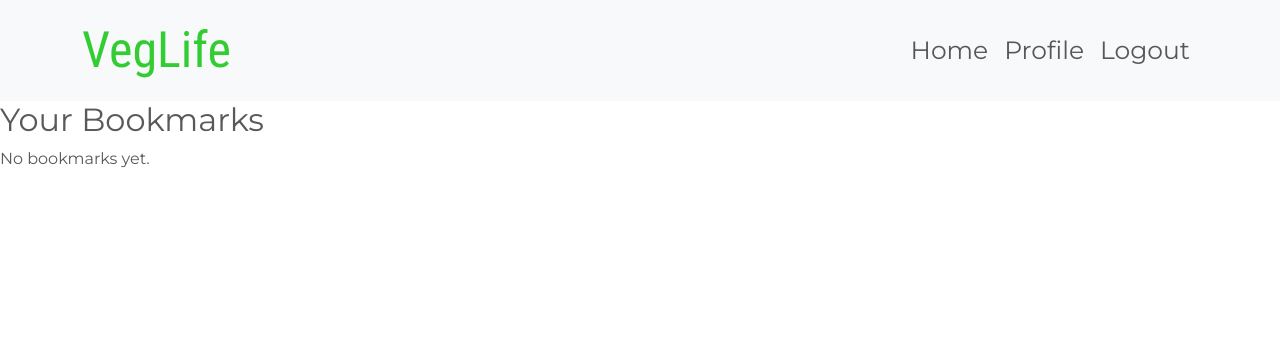
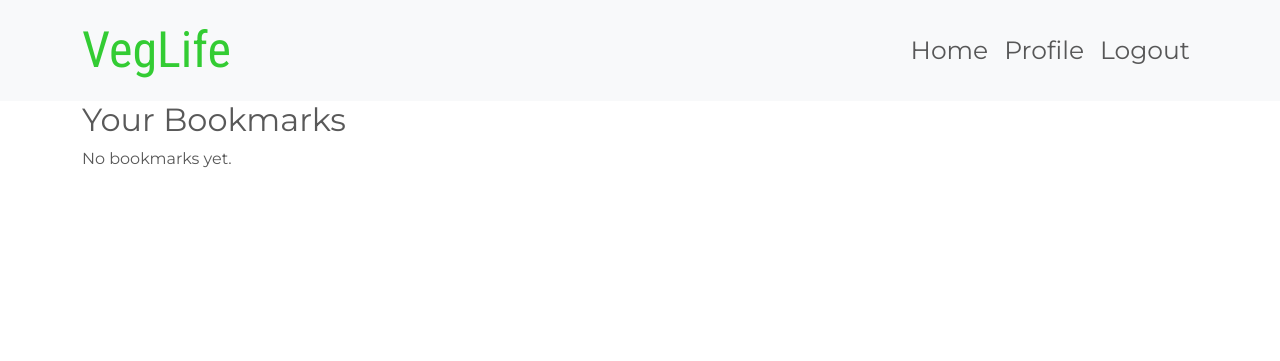
Before and after one commit to Sean-OBrien95/veg-life, a Django app: page /user_bookmarks/ in a window 1280 px wide. Shown: the top 361 px of the page. Run offline with Django 3.2, Linux system fonts and the light colour scheme; the visitor is signed in with stand-in values (Sample User, id 1); data that the repository does not hold is empty; parts of the project's set-up code (start-up, migrations or seed data) failed here and were passed over; some libraries are stand-ins or nearby versions.

Commit message:
Updated styling of confirmation and bookmark pages to match rest of site

```diff
--- a/templates/confirm_delete.html
+++ b/templates/confirm_delete.html
@@ -1,9 +1,15 @@
 {% extends 'base.html' %}
 {% block content %}
+<div class="container">
+    <div class="row">
+        <div class="col-md-8 mt-3 offset-md-2">
             <h2>Are you sure you want to delete "{{ post.title }}"?</h2>
             <form action="{% url 'delete_post' slug=post.slug %}" method="post">
                 {% csrf_token %}
                 <button type="submit">Yes</button>
                 <a href="{% url 'home' %}"><button type="button">No</button></a>
             </form>
+        </div>
+    </div>
+</div>
 {% endblock content %}
--- a/templates/confirm_profile_delete.html
+++ b/templates/confirm_profile_delete.html
@@ -1,9 +1,15 @@
 {% extends 'base.html' %}
 {% block content %}
+<div class="container">
+    <div class="row">
+        <div class="col-md-8 mt-3 offset-md-2">
             <h2>Are you sure you want to delete your profile?</h2>
             <form action="{% url 'delete_profile' user.id %}" method="post">
                 {% csrf_token %}
                 <button type="submit">Yes</button>
                 <a href="{% url 'view_profile' %}"><button type="button">No</button></a>
             </form>
+        </div>
+    </div>
+</div>
 {% endblock content %}
--- a/templates/post_detail.html
+++ b/templates/post_detail.html
@@ -122,11 +122,12 @@
                             </button>
                             <span class="text-secondary">{{ comment.likes.count }}</span>
                         </form>
-
+                        {% if request.user == comment.commentor %}
                         <form action="{% url 'delete_comment' comment.id %}" method="post">
                             {% csrf_token %}
                             <button type="submit" class="comment-delete">x</button>
                         </form>
+                        {% endif %}
                     </div>
 
                 </div>
--- a/templates/user_bookmarks.html
+++ b/templates/user_bookmarks.html
@@ -1,6 +1,9 @@
 {% extends 'base.html' %}
 
 {% block content %}
+<div class="container">
+    <div class="row">
+        <div class="col-md-9">
             <h2>Your Bookmarks</h2>
 
             {% if user.bookmarks.all %}
@@ -15,5 +18,8 @@
             </ul>
             {% else %}
             <p>No bookmarks yet.</p>
+        </div>
+    </div>
+</div>
 {% endif %}
 {% endblock %}
```
Lines whose indentation alone changed are shown as unchanged.
